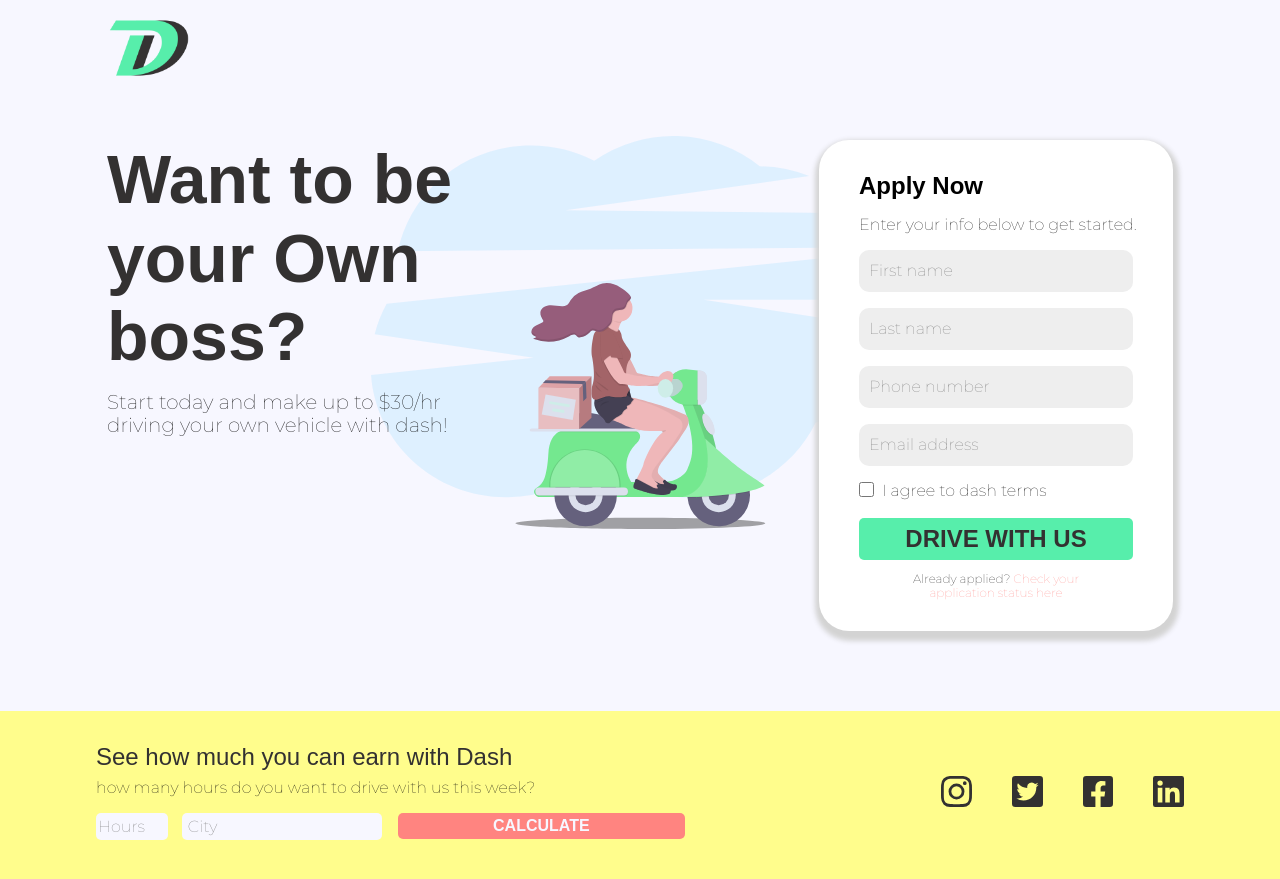
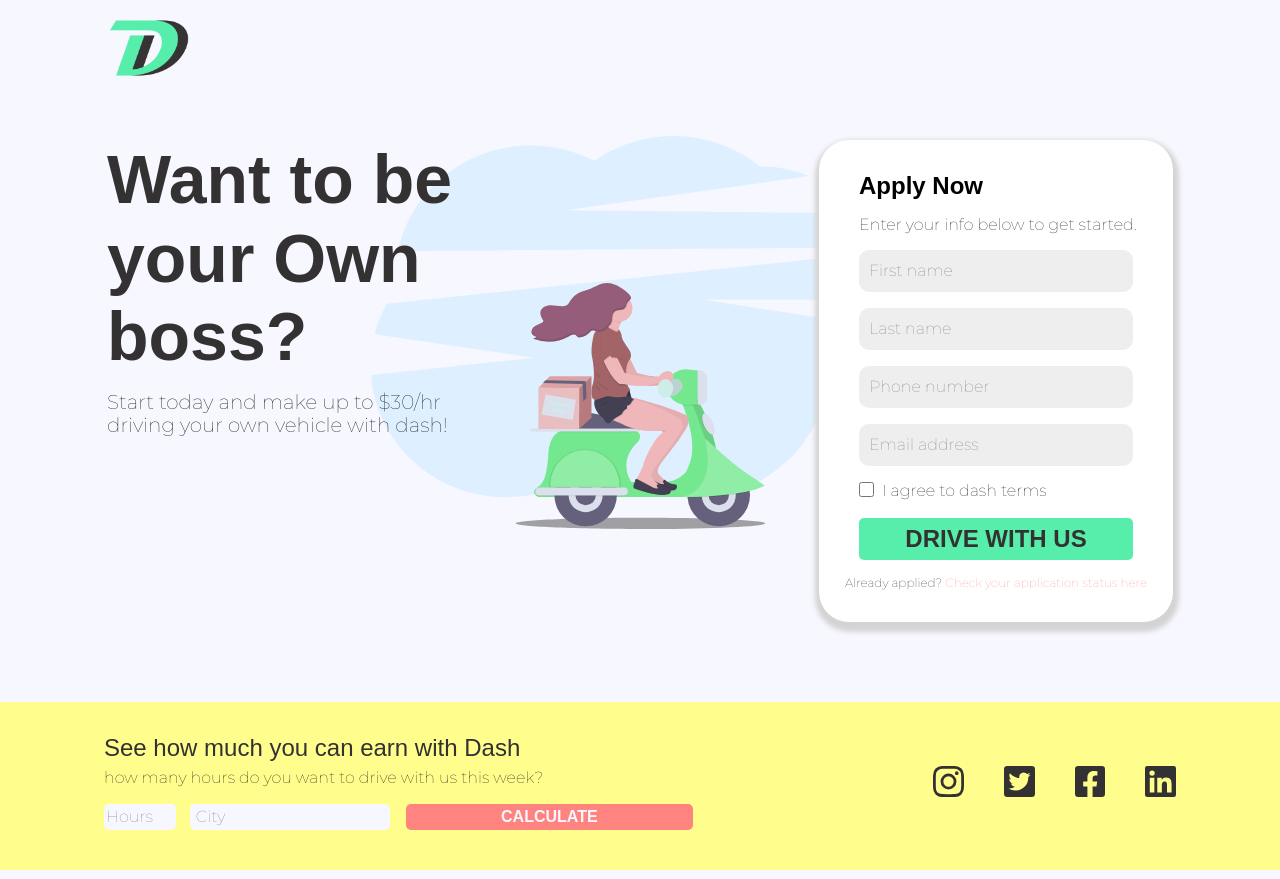
Before and after one commit to Iamjz23/Iamjz23.github.io, a plain HTML site: page landing-page/index.html in a window 1280 px wide. Drawn offline with Linux system fonts and the light colour scheme.

Commit message:
add commit

```diff
--- a/landing-page/css/style.css
+++ b/landing-page/css/style.css
@@ -245,6 +245,22 @@ h3 {
     }
     /*I added a margin here to make spacing of the background image looks close enough as the mockup page*/
 
+    .p3 {
+        font-size: 1rem;
+        display: block;
+        text-align: center;
+        margin:auto;
+        margin-top:1rem;
+        padding-bottom: 2rem;
+    }
+    /*make the font smaller and align the text to center.*/
+
+    .footer {
+        padding-left: 0.5rem;
+        padding-right: 0.5rem;
+    }
+    /*adjust the margin around to match the mock up*/
+
     .footer-form {
         flex-direction: row;
         flex-wrap: nowrap;
@@ -362,10 +378,8 @@ h3 {
     }
     .p3 {
         font-size: 0.75rem;
-        margin-left: 4.5rem;
-        margin-right: 4.5rem;
-        text-align: center;
-        max-width: 100%;
+        margin-left: 1.5rem;
+        margin-right: 1.5rem;
     }
 
     .footer {
```
Also changed, not shown: 1 other file.
